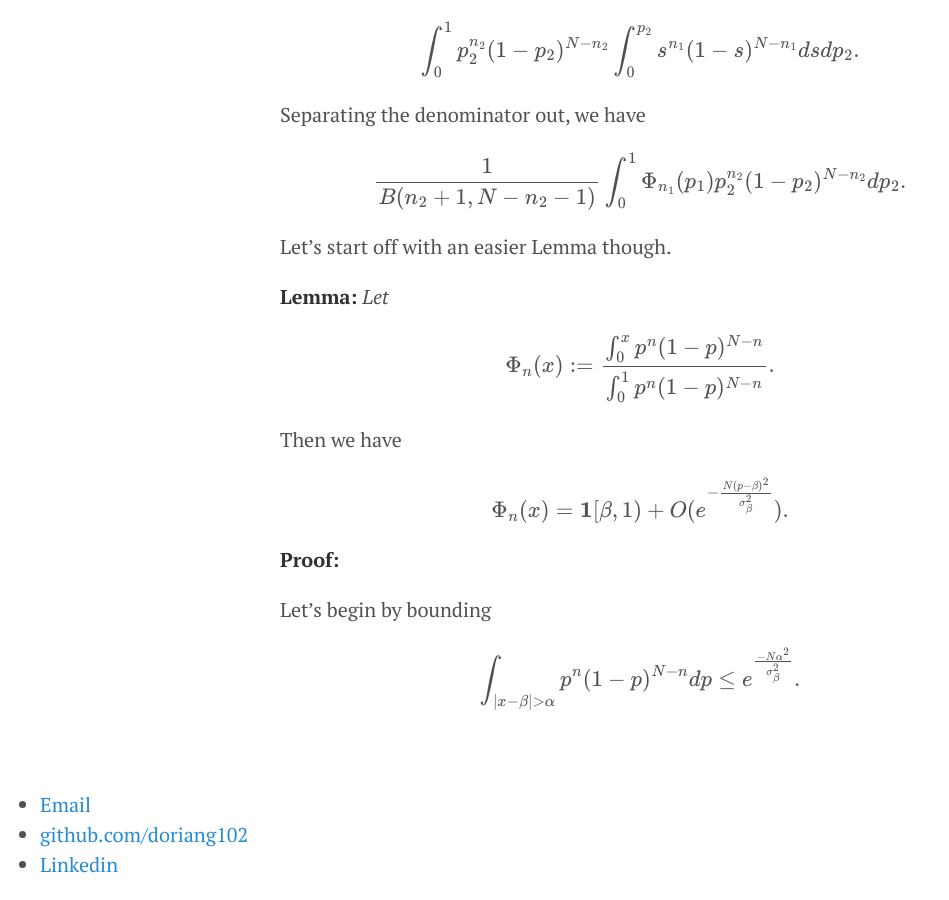
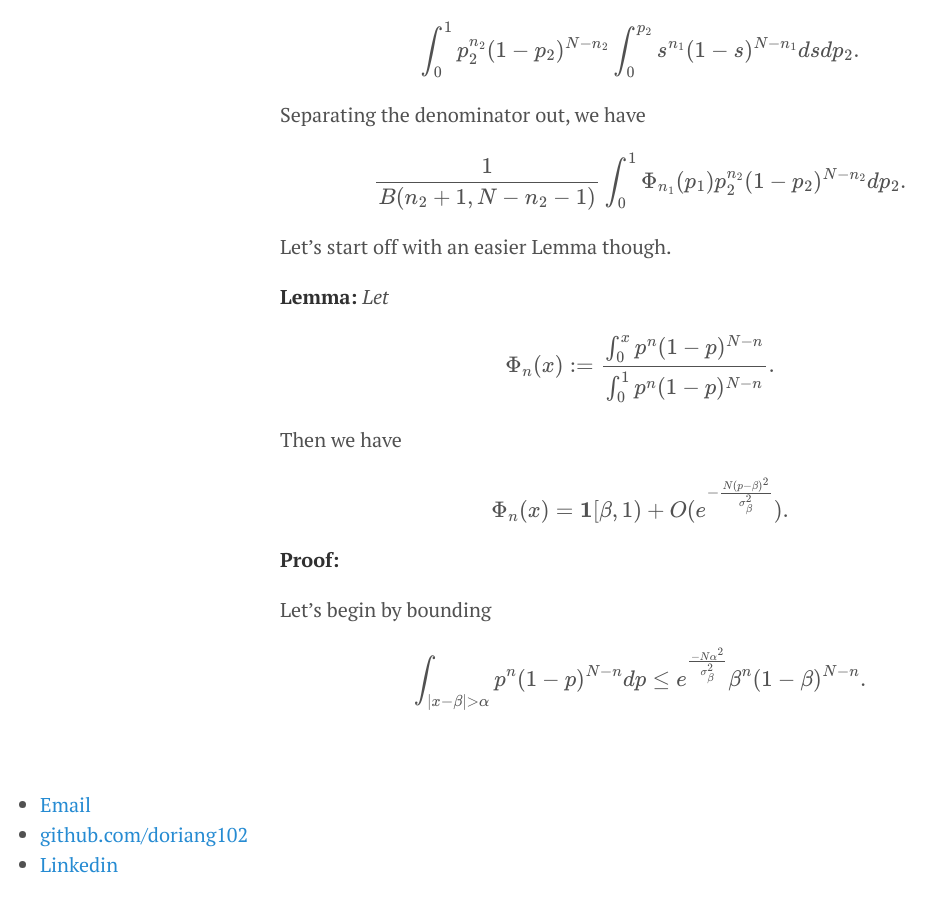
Before and after one commit to doriang102/doriang102.github.io, a Jekyll site: the page built from _posts/2017-06-10-hypothesis-testing-part-2-in-progress.md, in a window 1280 px wide and 900 px high, scrolled down 7350 px. Shown: the whole window, without its empty margins (0-949 px from the left). Built offline with Jekyll 4.4.1, drawn with Linux system fonts in a browser that asks for light colours; our own code applies the rules of GitHub Pages for plain Markdown files; formulas are drawn with MathJax 3.

Commit message:
Update 2017-06-10-hypothesis-testing-part-2-in-progress.md

```diff
--- a/_posts/2017-06-10-hypothesis-testing-part-2-in-progress.md
+++ b/_posts/2017-06-10-hypothesis-testing-part-2-in-progress.md
@@ -233,4 +233,4 @@
 
 Let's begin by bounding
 
-$$ \int_{|x-\beta| > \alpha} p^n(1-p)^{N-n} dp \leq e^{\frac{-N \alpha^2}{\sigma_{\beta}^2}}.$$
+$$ \int_{|x-\beta| > \alpha} p^n(1-p)^{N-n} dp \leq e^{\frac{-N \alpha^2}{\sigma_{\beta}^2}}\beta^n(1-\beta)^{N-n}.$$
```
